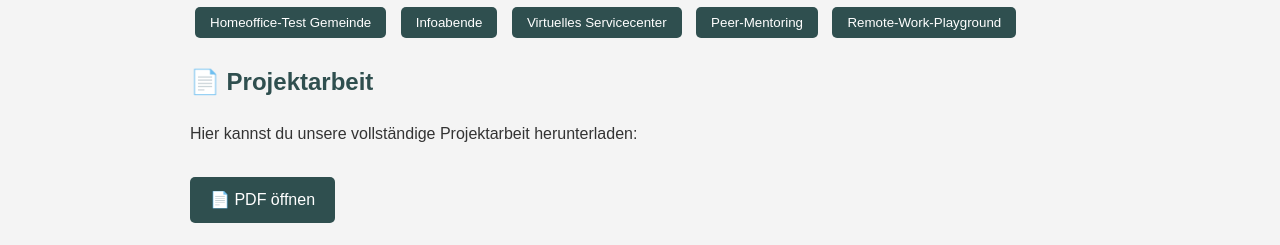
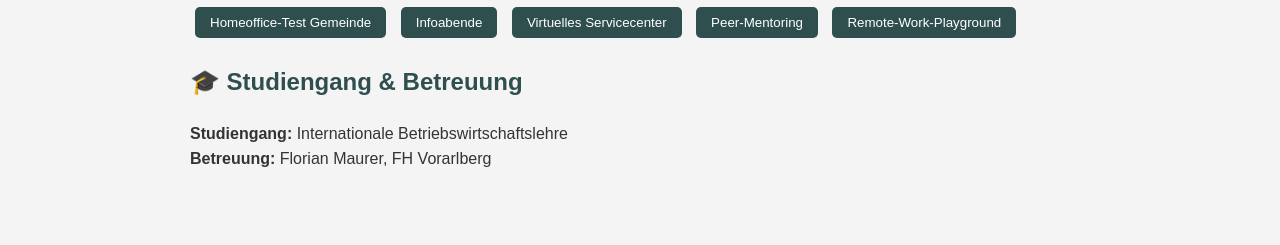
Before and after one commit to ebrardnmezz/Projekt_Doren, a plain HTML site: page index.html in a window 1280 px wide. Shown: the part 2585-2830 px from the top of the page. Drawn offline with Linux system fonts and the light colour scheme.

Commit message:
Update index.html

```diff
--- a/index.html
+++ b/index.html
@@ -299,10 +299,6 @@ function vote(index) {
 }
 </script>
 
-  <h2>📄 Projektarbeit </h2>
-  <p>Hier kannst du unsere vollständige Projektarbeit herunterladen:</p>
-  <a class="button" href="downloads/projektarbeit-doren.pdf" target="_blank">📄 PDF öffnen</a>
-
   <h2>🎓 Studiengang & Betreuung</h2>
   <p><strong>Studiengang:</strong> Internationale Betriebswirtschaftslehre<br>
   <strong>Betreuung:</strong> Florian Maurer, FH Vorarlberg</p>
```
